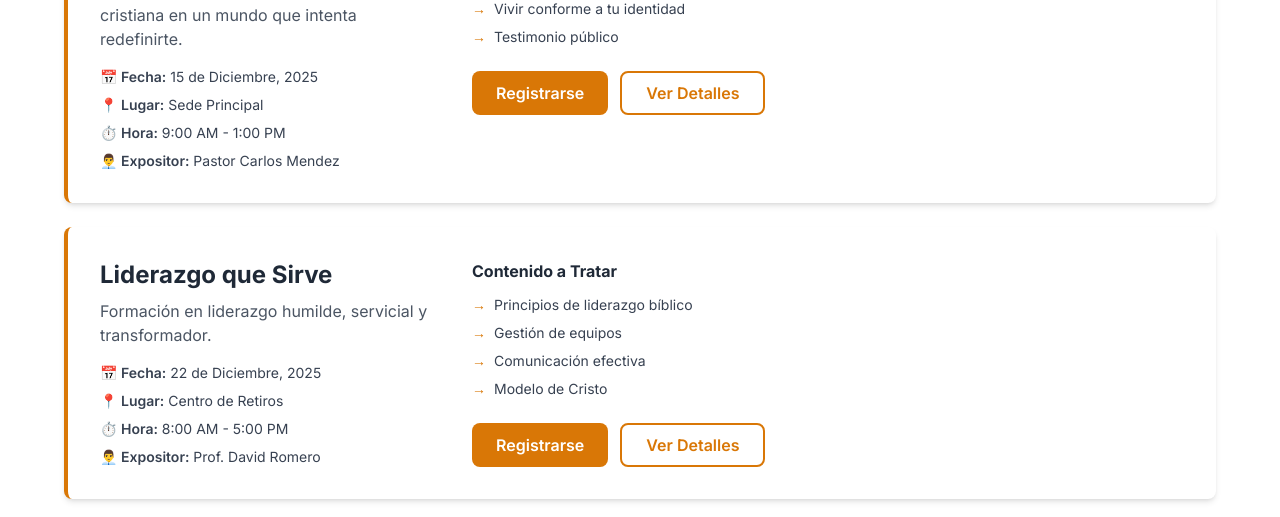
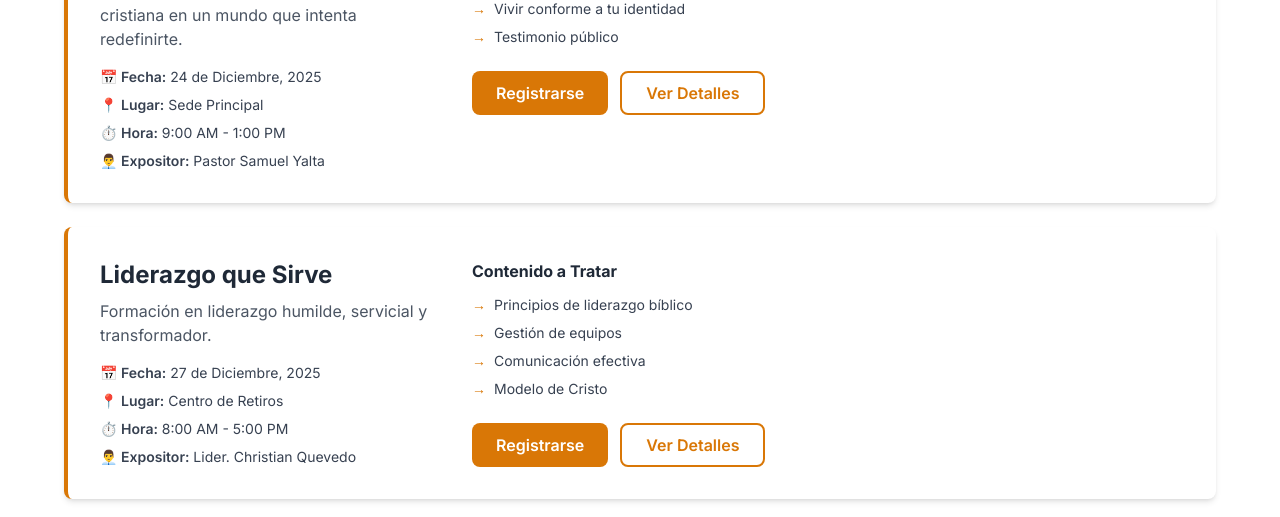
Before and after one commit to jorihuelar136/prototipo-web01, a React (Vite) app in the folder frontend/: page /prototipo-web01/conferencias in a window 1280 px wide. Shown: the part 657-1174 px from the top of the page. Built offline with nearby package versions, Linux system fonts and the light colour scheme; no server answers.

Commit message:
cambio conferencias

```diff
--- a/frontend/src/pages/Conferencias.tsx
+++ b/frontend/src/pages/Conferencias.tsx
@@ -106,19 +106,19 @@ const conferencias = [
   {
     title: 'Identidad Inquebrantable en Cristo',
     desc: 'Conferencia intensiva sobre identidad cristiana en un mundo que intenta redefinirte.',
-    fecha: '15 de Diciembre, 2025',
+    fecha: '24 de Diciembre, 2025',
     lugar: 'Sede Principal',
     hora: '9:00 AM - 1:00 PM',
-    expositor: 'Pastor Carlos Mendez',
+    expositor: 'Pastor Samuel Yalta',
     temas: ['Quién soy en Cristo', 'Libertad de la aprobación humana', 'Vivir conforme a tu identidad', 'Testimonio público']
   },
   {
     title: 'Liderazgo que Sirve',
     desc: 'Formación en liderazgo humilde, servicial y transformador.',
-    fecha: '22 de Diciembre, 2025',
+    fecha: '27 de Diciembre, 2025',
     lugar: 'Centro de Retiros',
     hora: '8:00 AM - 5:00 PM',
-    expositor: 'Prof. David Romero',
+    expositor: 'Lider. Christian Quevedo',
     temas: ['Principios de liderazgo bíblico', 'Gestión de equipos', 'Comunicación efectiva', 'Modelo de Cristo']
   }
 ];
```
